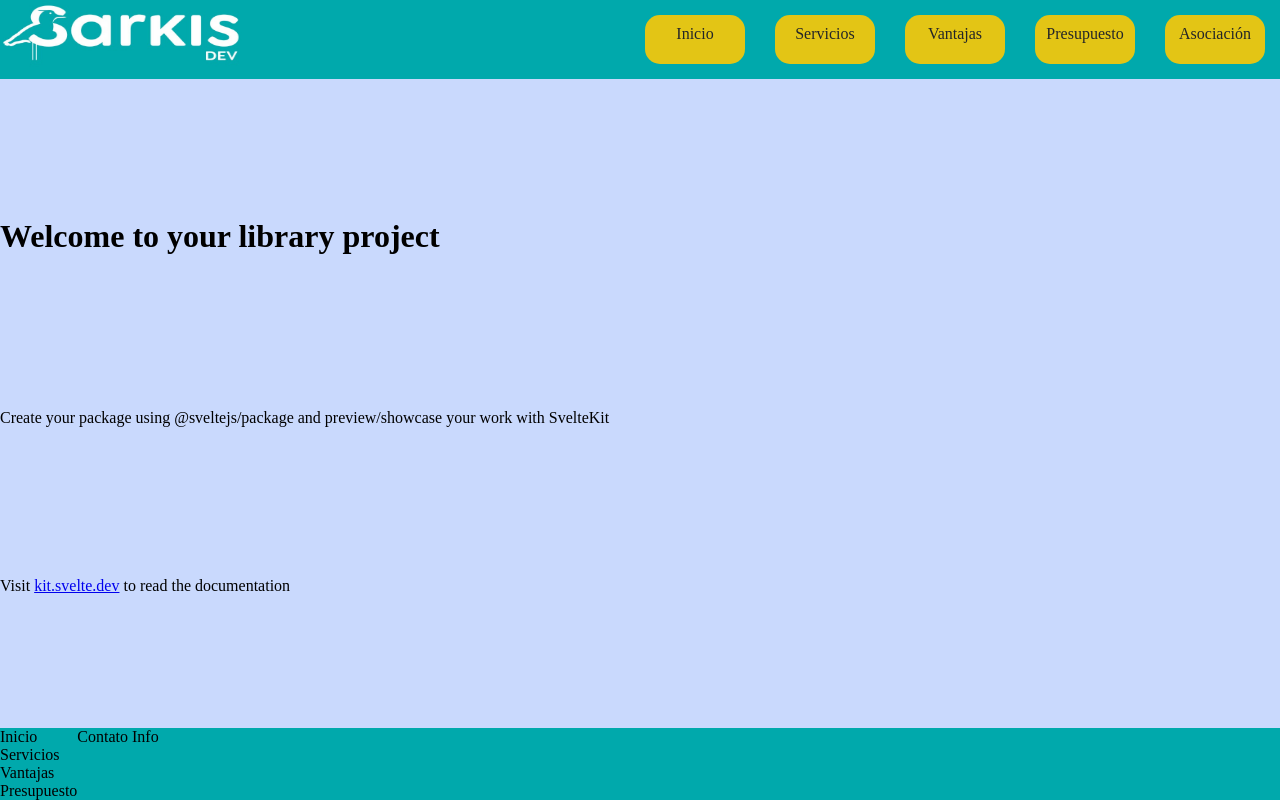
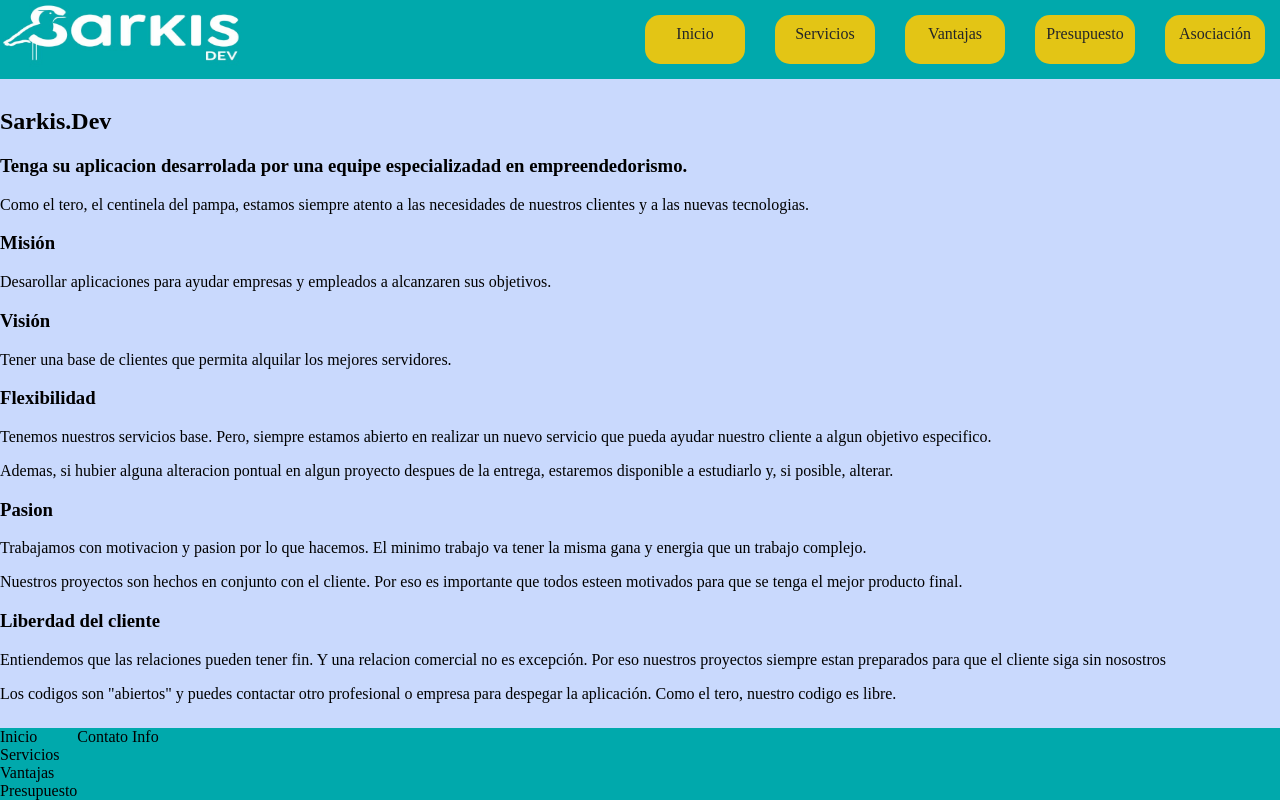
Before and after one commit to JorgeSaicoski/sarkis-svelte, a SvelteKit app: page / in a window 1280 px wide. Built offline with nearby package versions, Linux system fonts and the light colour scheme.

Commit message:
sobre into index

```diff
--- a/src/lib/style/_variables.scss
+++ b/src/lib/style/_variables.scss
@@ -1,5 +1,5 @@
 $base-color: #c9d9fd;
 $dark-color: #00a9ac;
 $font-color: #232528;
-$white-color: #e3c515;
+$white-color: #0a1b67;
 $media-middle: 900px
--- a/src/routes/+page.svelte
+++ b/src/routes/+page.svelte
@@ -1,3 +1,5 @@
-<h1>Welcome to your library project</h1>
-<p>Create your package using @sveltejs/package and preview/showcase your work with SvelteKit</p>
-<p>Visit <a href="https://kit.svelte.dev">kit.svelte.dev</a> to read the documentation</p>
+<script>
+    import Sobre from "./Sobre.svelte";
+</script>
+
+<Sobre></Sobre>
```
